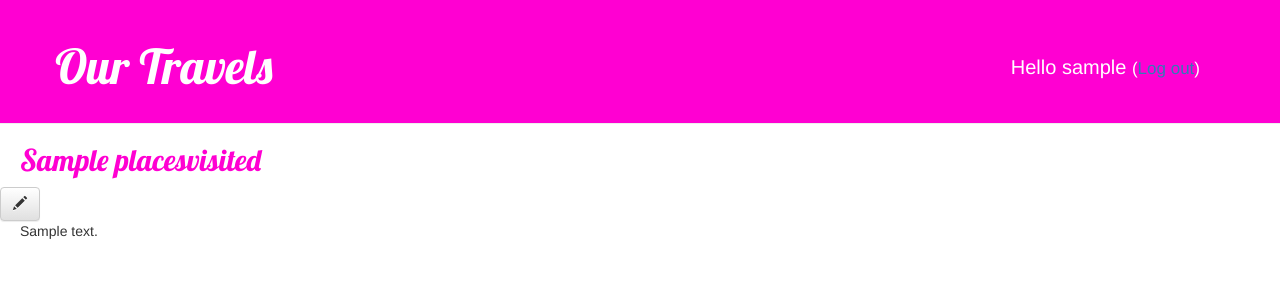
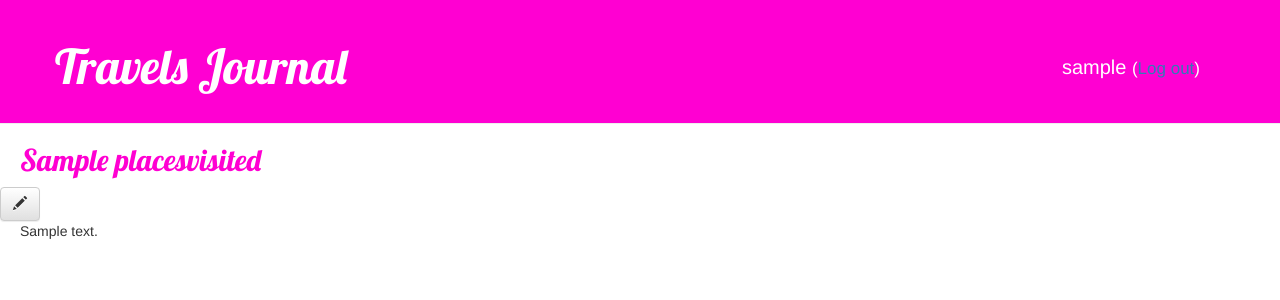
Before and after one commit to jsemeniuk/travels-app, a Django app: page /1/ in a window 1280 px wide. Shown: the top 300 px of the page. Run offline with Django 4.2, Linux system fonts and the light colour scheme; a user stored in the database is signed in; tables that the repository leaves empty hold one stand-in row (values such as "Sample post"); some libraries are stand-ins or nearby versions.

Commit message:
Add default to date in form and adjust base page

```diff
--- a/travels_app/templates/base.html
+++ b/travels_app/templates/base.html
@@ -14,9 +14,9 @@
 </head>
 <body>
     <div class="page-header">
-        <h1><a href="{% url 'main_page' %}">Our Travels</a></h1>
+        <h1><a href="{% url 'main_page' %}">Travels Journal</a></h1>
         {% if user.is_authenticated %}
-        <p class="top-menu">Hello {{ user.username }} <small>(<a href="{% url 'logout' %}">Log out</a>)</small></p>
+        <p class="top-menu">{{ user.username }} <small>(<a href="{% url 'logout' %}">Log out</a>)</small></p>
         {% else %}
         <p class="top-menu"><a href="{% url 'login' %}">Log in</a></p>
         {% endif %}
```
Also changed, not shown: travels_app/my_travels/forms.py (+7 -0 lines).
